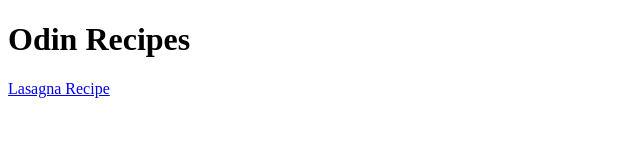
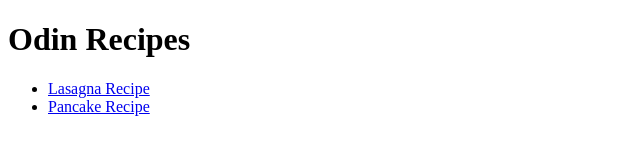
Before and after one commit to 5enyl/odin-recipes, a plain HTML site: page index.html in a window 1280 px wide. Shown: the whole page, without its empty margins (0-640 px from the left). Drawn offline with Linux system fonts and the light colour scheme.

Commit message:
Add a link to the pancake recipe from the home page

```diff
--- a/index.html
+++ b/index.html
@@ -6,6 +6,9 @@
     </head>
     <body>
         <h1>Odin Recipes</h1>
-        <a href="recipes/lasagna.html">Lasagna Recipe</a>
+        <ul>
+            <li><a href="recipes/lasagna.html">Lasagna Recipe</a></li>
+            <li><a href="recipes/pancakes.html">Pancake Recipe</a></li>
+        </ul>
     </body>
 </html>
```
Also changed, not shown: recipes/lasagna.html (+1 -1 lines).
